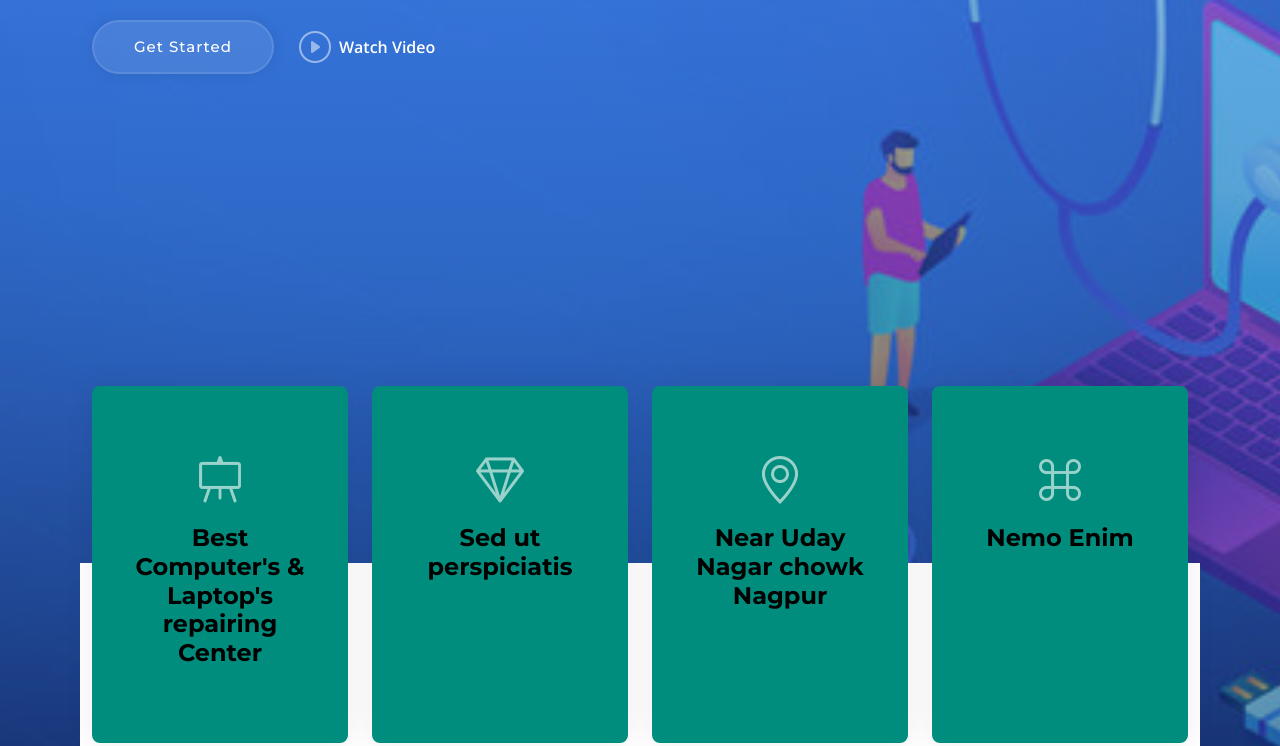
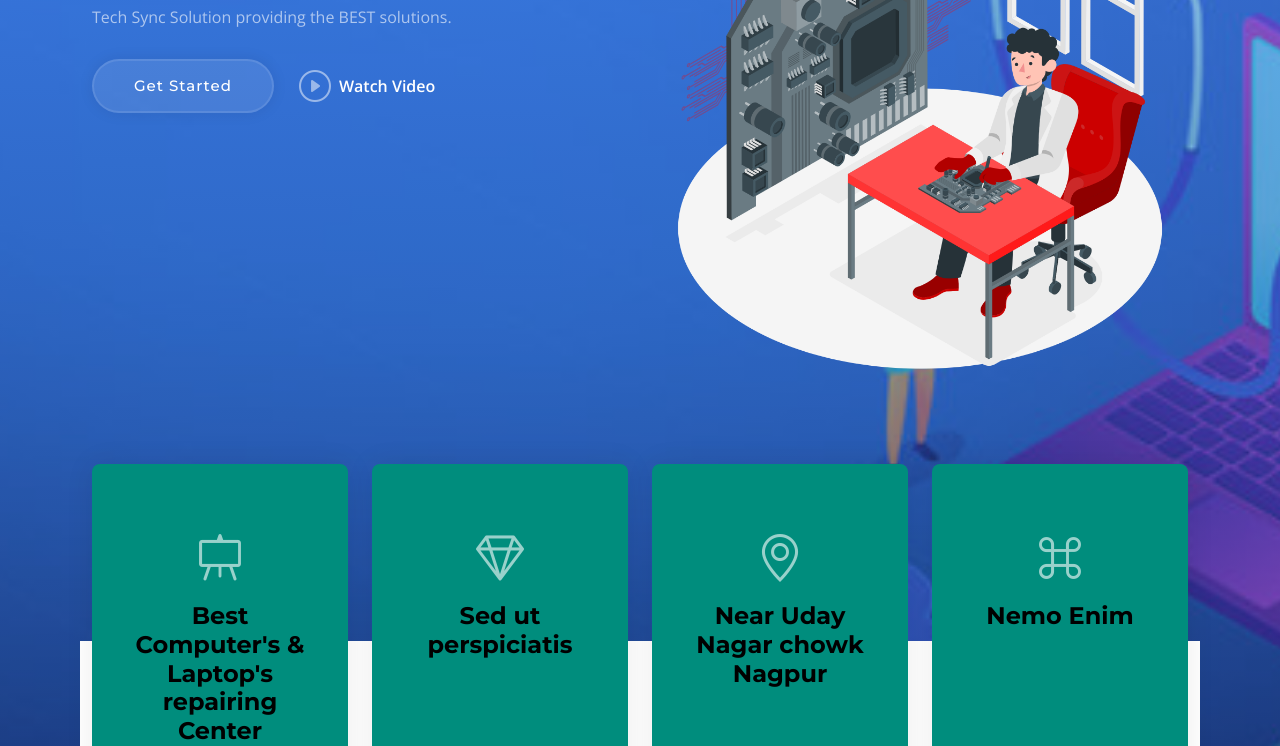
Before and after one commit to YashWadpalliwar/TechSyncSolution, a plain HTML site: page index.html in a window 1280 px wide. Shown: the part 354-1100 px from the top of the page. Drawn offline with nearby package versions, Linux system fonts and the light colour scheme.

Commit message:
second commit

```diff
--- a/index.html
+++ b/index.html
@@ -104,7 +104,7 @@
           </div>
         </div>
         <div class="col-lg-6 order-1 order-lg-2">
-          <img src="../Impact/assets/img/img1.png" class="img-fluid" alt="" data-aos="zoom-out" data-aos-delay="100">
+          <img src="assets/img/img1.png" class="img-fluid" alt="" data-aos="zoom-out" data-aos-delay="100">
         </div>
       </div>
     </div>
```
